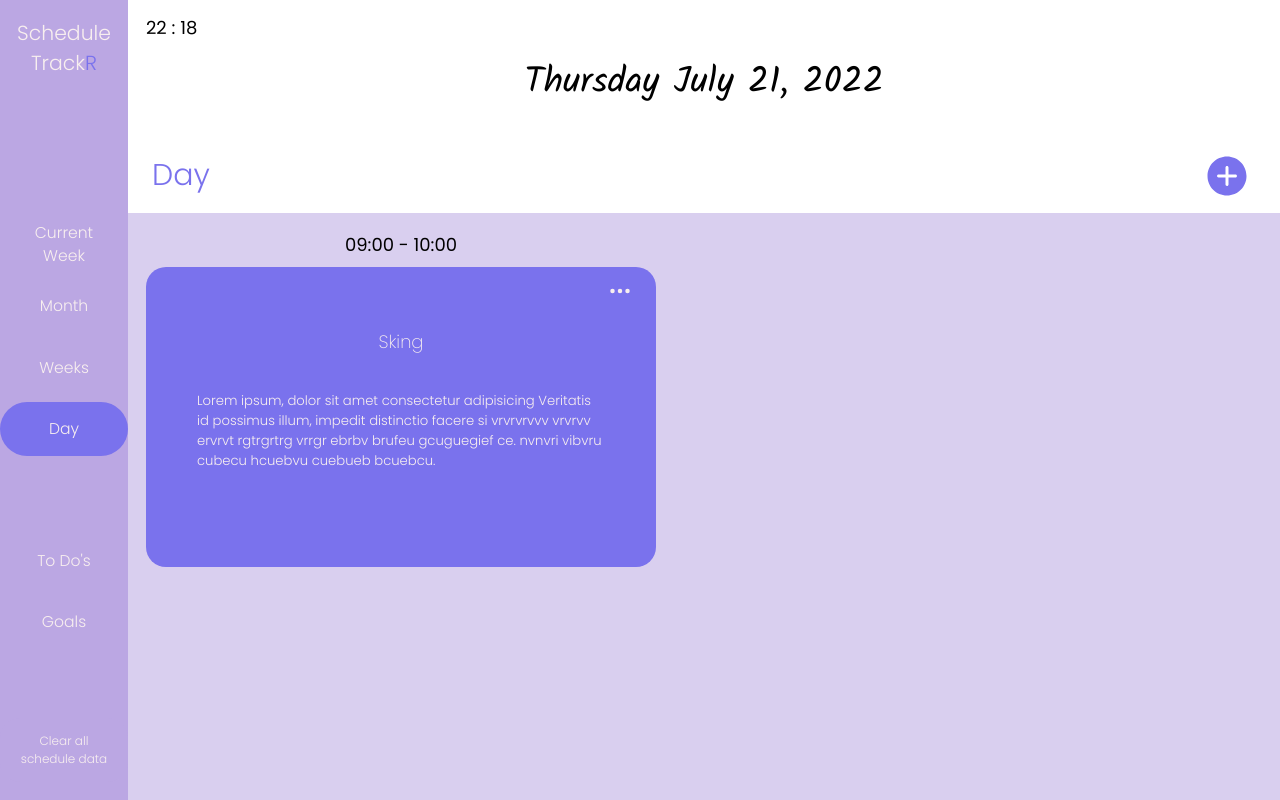
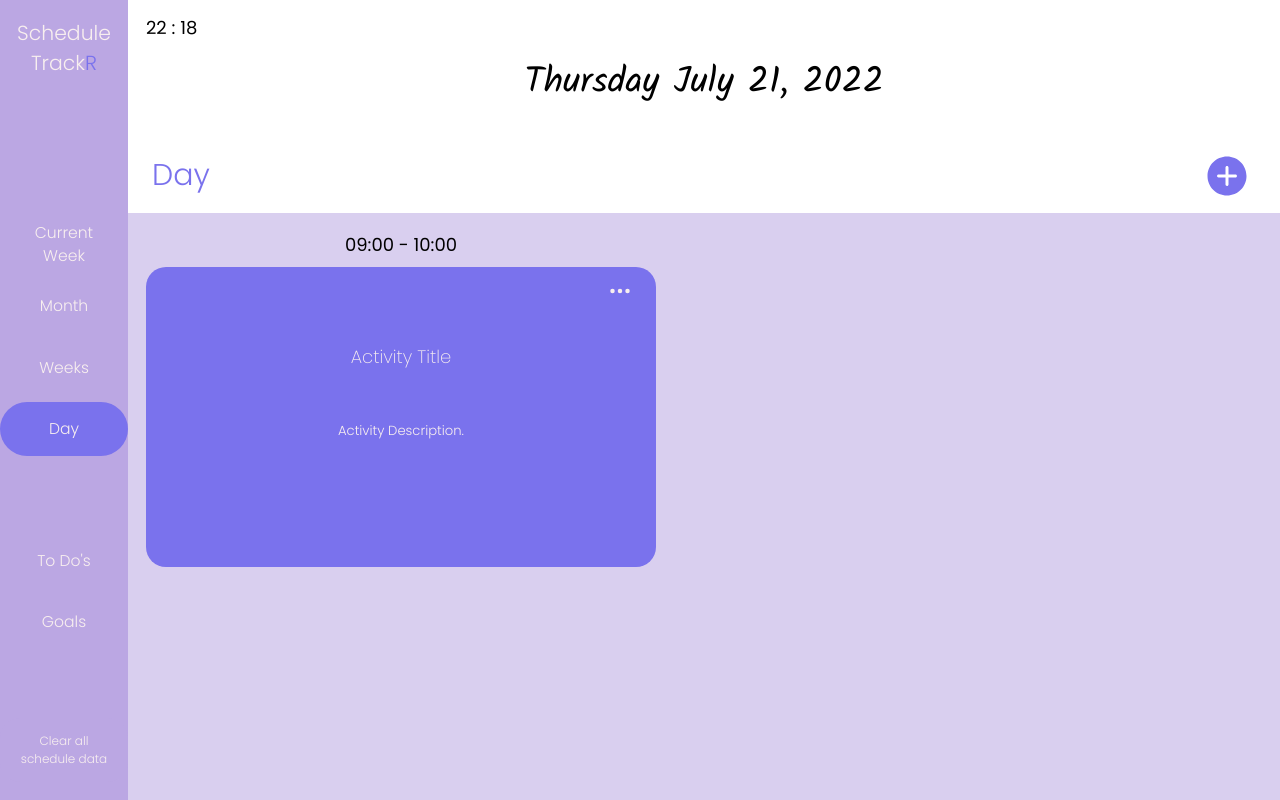
Before and after one commit to David-Henery4/Schedule-TrackR, a React (Create React App) app: page /currentday in a window 1280 px wide. Built offline with nearby package versions, Linux system fonts and the light colour scheme.

Commit message:
default refactor

```diff
--- a/src/context/scheduleContext.js
+++ b/src/context/scheduleContext.js
@@ -17,8 +17,6 @@ import { useEffect } from "react";
 
 const initialScheduleState = {
   scheduleOverallData: JSON.parse(localStorage.getItem("scheduleOverallData")) || [],
-  scheduleTodaysData: [],
-  scheduleWeekData: [],
 };
 
 const initialState = {
--- a/src/data/mockCurrentDay.js
+++ b/src/data/mockCurrentDay.js
@@ -3,8 +3,8 @@ const mockCurrentDayData = [
         id: 1,
         startTime: "09:00",
         endTime: "10:00",
-        taskTitle: "Sking",
-        taskDesc: "Lorem ipsum, dolor sit amet consectetur adipisicing Veritatis id possimus illum, impedit distinctio facere si vrvrvrvvv vrvrvv ervrvt rgtrgrtrg vrrgr  ebrbv brufeu gcuguegief ce. nvnvri vibvru cubecu hcuebvu cuebueb bcuebcu."
+        taskTitle: "Activity Title",
+        taskDesc: "Activity Description."
     },
 ]
 export default mockCurrentDayData
```
